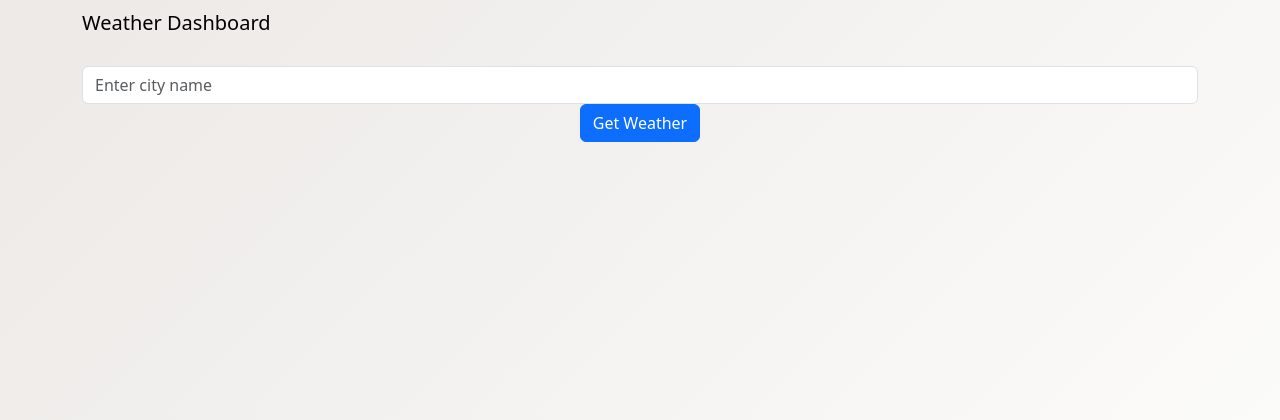
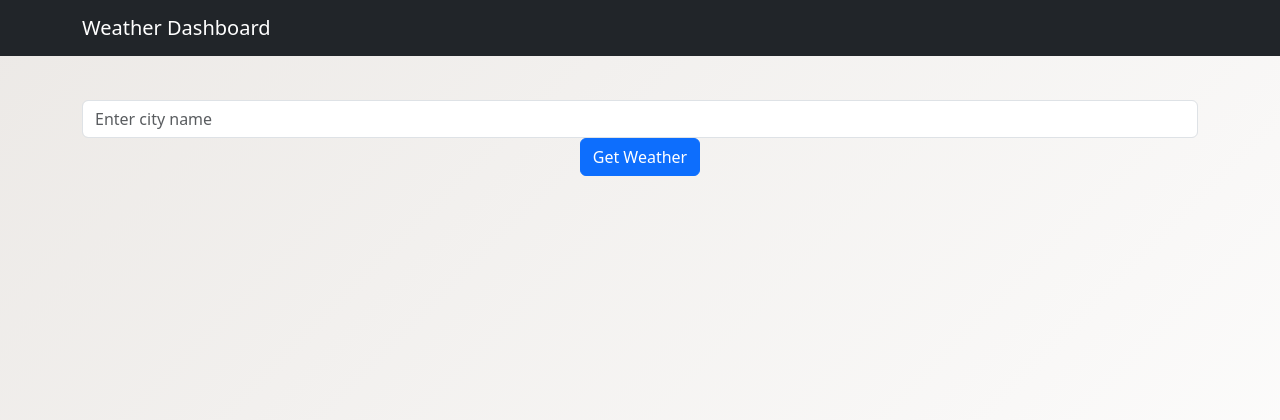
Before and after one commit to samiller1109/weather_dashboard, a Flask app: template templates/dashboard.html in a window 1280 px wide. Shown: the top 420 px of the page. Run offline with Flask 2, Linux system fonts and the light colour scheme; the template is opened without the code that fills it, so the values that code supplies are empty; some libraries are stand-ins or nearby versions.

Commit message:
Update base.html

```diff
--- a/templates/base.html
+++ b/templates/base.html
@@ -4,23 +4,29 @@
   <meta charset="utf-8">
   <meta name="viewport" content="width=device-width, initial-scale=1">
   <title>Weather Dashboard</title>
-  <link rel="stylesheet" href="https://cdn.jsdelivr.net/npm/bootstrap@5.3.0/dist/css/bootstrap.min.css"/>
+  <!-- Bootstrap 5 CSS -->
+  <link
+    href="https://cdn.jsdelivr.net/npm/bootstrap@5.3.0/dist/css/bootstrap.min.css"
+    rel="stylesheet"
+  />
   <link rel="stylesheet" href="{{ url_for('static', filename='css/style.css') }}">
 </head>
 <body>
-  <nav class="navbar navbar-inverse">
+  <!-- Bootstrap 5 navbar -->
+  <nav class="navbar navbar-dark bg-dark">
     <div class="container">
-      <div class="navbar-header">
-        <a class="navbar-brand" href="/">Weather Dashboard</a>
-      </div>
+      <a class="navbar-brand" href="/">Weather Dashboard</a>
     </div>
   </nav>
 
-  <div class="container">
+  <div class="container py-4">
     {% with messages = get_flashed_messages(with_categories=true) %}
       {% if messages %}
         {% for category, msg in messages %}
-          <div class="alert alert-{{ category }}">{{ msg }}</div>
+          <div class="alert alert-{{ category }} alert-dismissible fade show" role="alert">
+            {{ msg }}
+            <button type="button" class="btn-close" data-bs-dismiss="alert"></button>
+          </div>
         {% endfor %}
       {% endif %}
     {% endwith %}
@@ -28,7 +34,9 @@
     {% block content %}{% endblock %}
   </div>
 
-  <script src="https://cdnjs.cloudflare.com/ajax/libs/jquery/3.6.4/jquery.min.js"></script>
-  <script src="https://cdnjs.cloudflare.com/ajax/libs/bootstrap/3.4.1/js/bootstrap.min.js"></script>
+  <!-- Bootstrap 5 JS bundle (includes Popper, no jQuery needed) -->
+  <script
+    src="https://cdn.jsdelivr.net/npm/bootstrap@5.3.0/dist/js/bootstrap.bundle.min.js"
+  ></script>
 </body>
 </html>
```
